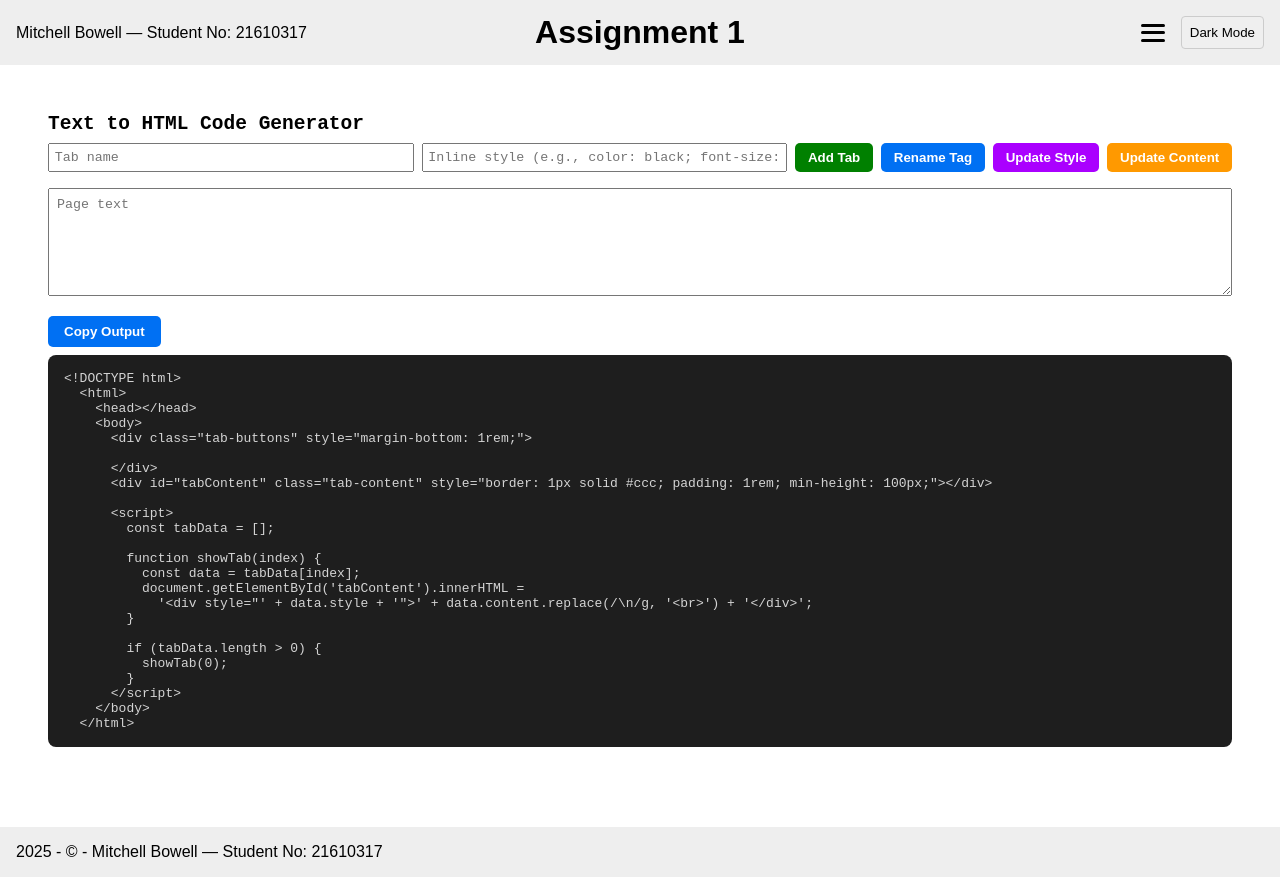
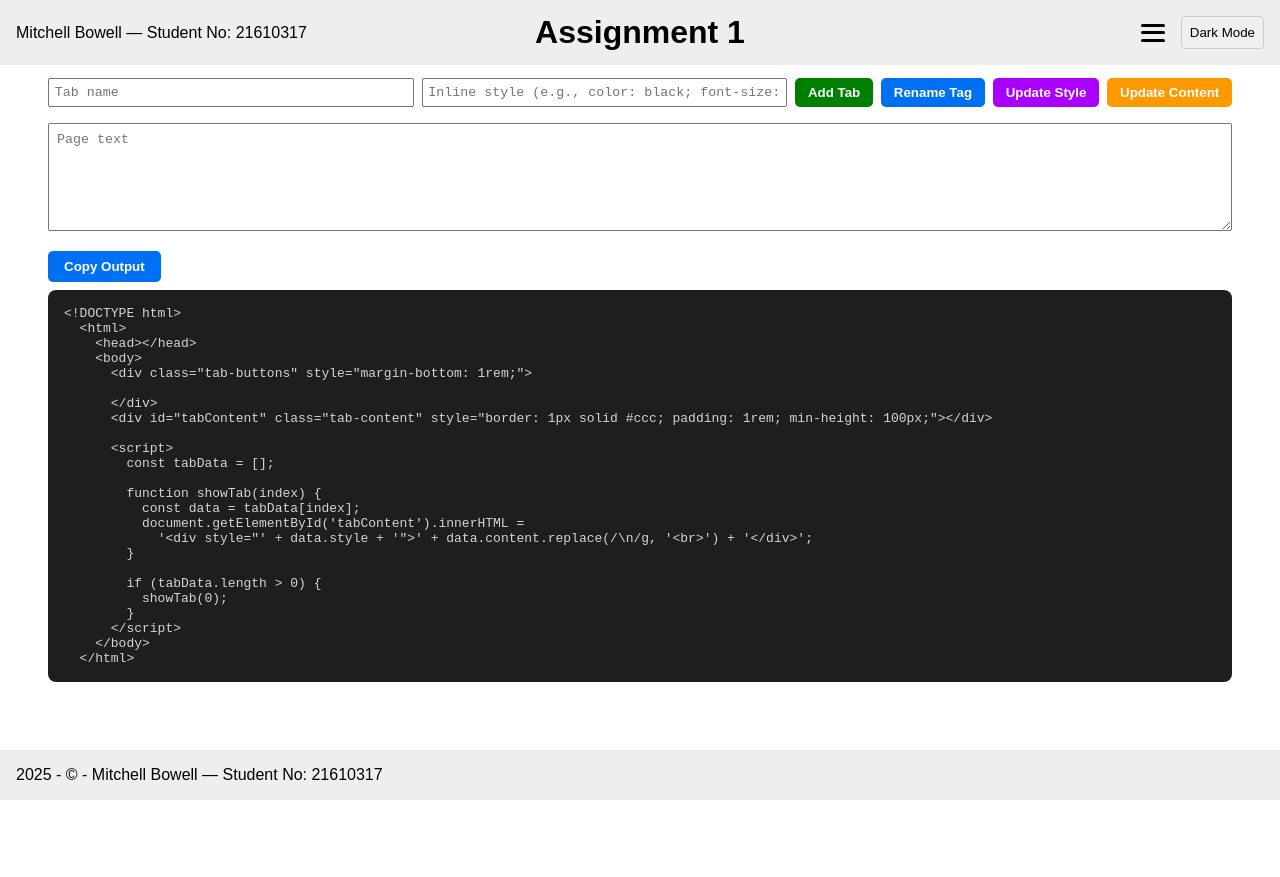
Before and after one commit to MitchBow/CWA-Assignment-1, a Next.js app: page / in a window 1280 px wide. After the commit the page ends 800 px from the top, so only its background shows below. Built offline with nearby package versions, Linux system fonts and the light colour scheme.

Commit message:
locked header and footer

```diff
--- a/app/layout.tsx
+++ b/app/layout.tsx
@@ -64,7 +64,11 @@ export default function RootLayout({ children }: { children: React.ReactNode })
             display: 'flex',
             justifyContent: 'space-between',
             alignItems: 'center',
-            position: 'relative',
+            position: 'fixed',
+            top: 0,
+            left: 0,
+            width: '100%',
+            zIndex: 1000,
           }}
         >
           <div>Mitchell Bowell — Student No: 21610317</div>
@@ -76,9 +80,7 @@ export default function RootLayout({ children }: { children: React.ReactNode })
               pointerEvents: 'none',
             }}
           >
-            <h1 id="title" style={{ margin: 0 }}>
-              Assignment 1
-            </h1>
+            <h1 id="title" style={{ margin: 0 }}>Assignment 1</h1>
           </div>
           <div style={{ display: 'flex', alignItems: 'center', gap: '1rem' }}>
             <button
@@ -110,6 +112,8 @@ export default function RootLayout({ children }: { children: React.ReactNode })
               {darkMode ? 'Light Mode' : 'Dark Mode'}
             </button>
           </div>
+
+
 
           {/* Burger menu dropdown/sidebar */}
           {menuOpen && (
@@ -168,7 +172,10 @@ export default function RootLayout({ children }: { children: React.ReactNode })
           style={{
             background: 'var(--header-footer-background)',
             padding: '1rem',
-            marginTop: '2rem',
+            position: 'fixed',
+            bottom: 0,
+            left: 0,
+            width: '100%',
           }}
         >
           {new Date().getFullYear()} - © - Mitchell Bowell — Student No: 21610317
```
